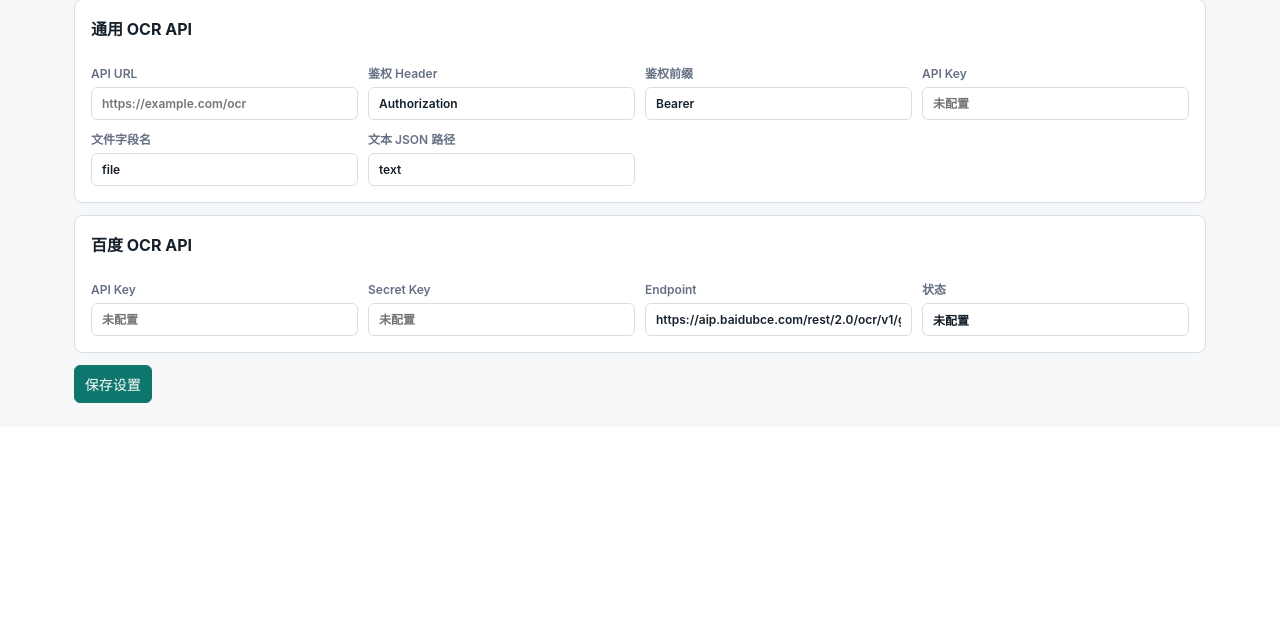
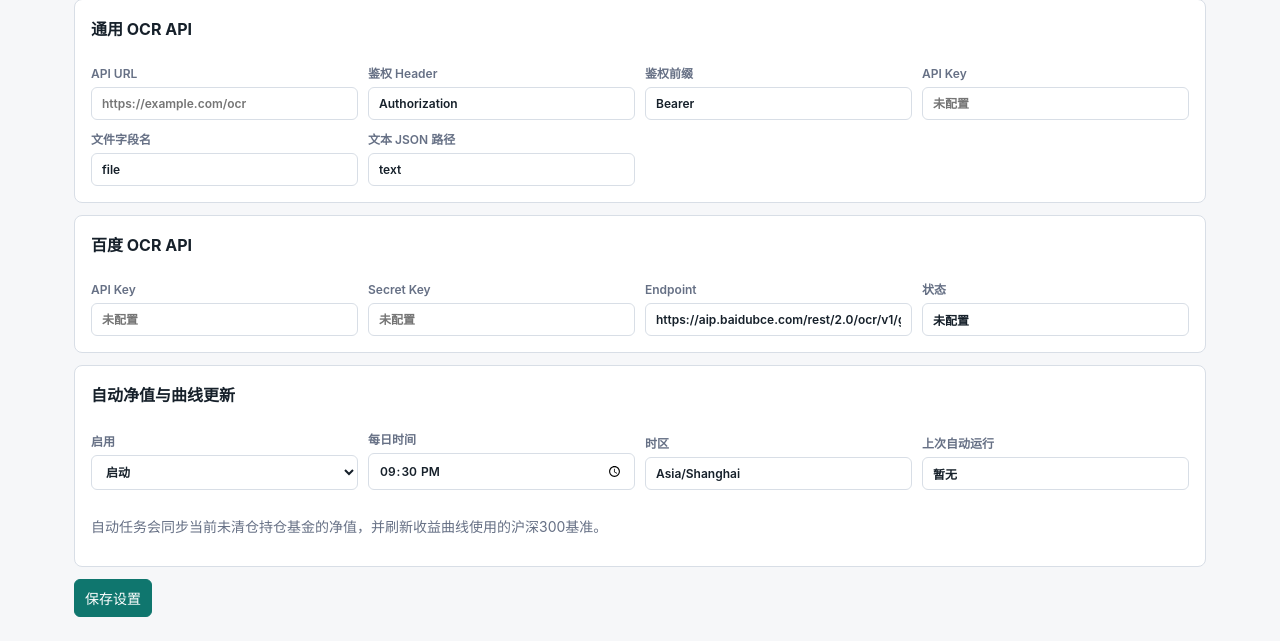
Before and after one commit to XYR-star/fund-ledger, a FastAPI app: page /settings in a window 1280 px wide. Shown: the part 613-1254 px from the top of the page. Before the commit the page ends 1016 px from the top, so only its background shows below. Run offline with FastAPI, Linux system fonts and the light colour scheme; the visitor is signed in with stand-in values (Sample User, id 1); parts of the project's set-up code (start-up, migrations or seed data) failed here and were passed over.

Commit message:
Add daily market sync scheduler

```diff
--- a/app/app_settings.py
+++ b/app/app_settings.py
@@ -32,6 +32,10 @@ DEFAULTS = {
     "BAIDU_OCR_API_KEY": "",
     "BAIDU_OCR_SECRET_KEY": "",
     "BAIDU_OCR_ENDPOINT": "https://aip.baidubce.com/rest/2.0/ocr/v1/general_basic",
+    "AUTO_MARKET_SYNC_ENABLED": "true",
+    "AUTO_MARKET_SYNC_TIME": "21:30",
+    "AUTO_MARKET_SYNC_TIMEZONE": "Asia/Shanghai",
+    "AUTO_MARKET_SYNC_LAST_RUN_DATE": "",
 }
 
 
--- a/app/main.py
+++ b/app/main.py
@@ -1,9 +1,12 @@
 import json
 import re
+import threading
+import time as time_module
 from datetime import date, datetime, time, timedelta
 from pathlib import Path
 from typing import Any, Optional
 from urllib.parse import urlencode
+from zoneinfo import ZoneInfo, ZoneInfoNotFoundError
 
 from fastapi import Depends, FastAPI, File, Form, HTTPException, Request, UploadFile
 from fastapi.responses import HTMLResponse, JSONResponse, RedirectResponse, Response
@@ -44,6 +47,7 @@ from .templates import templates
 app = FastAPI(title="Fund Ledger")
 add_session_middleware(app)
 app.mount("/static", StaticFiles(directory=Path(__file__).parent / "static"), name="static")
+_scheduler_started = False
 
 
 @app.on_event("startup")
@@ -52,6 +56,7 @@ def on_startup() -> None:
     register_background_jobs()
     normalize_money_fund_records()
     recover_interrupted_jobs()
+    start_daily_market_sync_scheduler()
 
 
 def register_background_jobs() -> None:
@@ -61,6 +66,56 @@ def register_background_jobs() -> None:
     register_job("sync_nav", process_nav_job)
     register_job("sync_benchmark", process_benchmark_job)
     register_job("sync_fund_rule", process_fund_rule_sync_job)
+    register_job("daily_market_sync", process_daily_market_sync_job)
+
+
+def start_daily_market_sync_scheduler() -> None:
+    global _scheduler_started
+    if _scheduler_started:
+        return
+    _scheduler_started = True
+    thread = threading.Thread(
+        target=daily_market_sync_scheduler_loop,
+        name="fund-ledger-daily-market-sync",
+        daemon=True,
+    )
+    thread.start()
+
+
+def daily_market_sync_scheduler_loop() -> None:
+    while True:
+        try:
+            maybe_enqueue_daily_market_sync()
+        except Exception:
+            pass
+        time_module.sleep(60)
+
+
+def maybe_enqueue_daily_market_sync(now: datetime | None = None) -> BackgroundJob | None:
+    with Session(engine) as session:
+        config = runtime_settings(session)
+        if config.get("AUTO_MARKET_SYNC_ENABLED", "true") != "true":
+            return None
+        tz_name = config.get("AUTO_MARKET_SYNC_TIMEZONE", "Asia/Shanghai") or "Asia/Shanghai"
+        try:
+            tz = ZoneInfo(tz_name)
+        except ZoneInfoNotFoundError:
+            tz = ZoneInfo("Asia/Shanghai")
+            tz_name = "Asia/Shanghai"
+        now = now.astimezone(tz) if now else datetime.now(tz)
+        target_time = parse_optional_time_value(config.get("AUTO_MARKET_SYNC_TIME")) or time(21, 30)
+        if now.hour != target_time.hour or now.minute != target_time.minute:
+            return None
+        today_key = now.date().isoformat()
+        if config.get("AUTO_MARKET_SYNC_LAST_RUN_DATE") == today_key:
+            return None
+        job = create_and_enqueue(
+            session,
+            "daily_market_sync",
+            {"date": today_key, "timezone": tz_name, "scheduled_time": target_time.strftime("%H:%M")},
+        )
+        save_settings(session, {"AUTO_MARKET_SYNC_LAST_RUN_DATE": today_key})
+        return job
 
 
 def require_user(request: Request) -> str:
@@ -1151,6 +1206,26 @@ def process_benchmark_job(payload: dict[str, Any]) -> str:
         return f"沪深300同步完成，新增 {inserted} 条"
 
 
+def process_daily_market_sync_job(payload: dict[str, Any]) -> str:
+    with Session(engine) as session:
+        fund_codes = current_holding_fund_codes(session)
+        if not fund_codes:
+            return "每日同步完成：当前无持仓基金"
+        errors = sync_related_market_data(session, fund_codes)
+        message = f"每日同步完成：持仓基金 {', '.join(sorted(fund_codes))}"
+        if errors:
+            message += "；" + "；".join(errors)
+        return message
+
+
+def current_holding_fund_codes(session: Session) -> set[str]:
+    return {
+        item.fund_code
+        for item in calculate_position_summaries(session)
+        if not item.is_closed and item.fund_code != "000000"
+    }
+
+
 def process_fund_rule_sync_job(payload: dict[str, Any]) -> str:
     code = str(payload["fund_code"]).zfill(6)
     synced = fetch_fund_rule_from_akshare(code)
@@ -1440,6 +1515,9 @@ def settings_update(
     baidu_ocr_api_key: str = Form(""),
     baidu_ocr_secret_key: str = Form(""),
     baidu_ocr_endpoint: str = Form("https://aip.baidubce.com/rest/2.0/ocr/v1/general_basic"),
+    auto_market_sync_enabled: str = Form("off"),
+    auto_market_sync_time: str = Form("21:30"),
+    auto_market_sync_timezone: str = Form("Asia/Shanghai"),
     _: str = Depends(require_user),
     session: Session = Depends(get_session),
 ):
@@ -1463,6 +1541,9 @@ def settings_update(
         or current.get("BAIDU_OCR_SECRET_KEY", ""),
         "BAIDU_OCR_ENDPOINT": baidu_ocr_endpoint.strip()
         or "https://aip.baidubce.com/rest/2.0/ocr/v1/general_basic",
+        "AUTO_MARKET_SYNC_ENABLED": "true" if auto_market_sync_enabled == "on" else "false",
+        "AUTO_MARKET_SYNC_TIME": auto_market_sync_time.strip() or "21:30",
+        "AUTO_MARKET_SYNC_TIMEZONE": auto_market_sync_timezone.strip() or "Asia/Shanghai",
     }
     save_settings(session, values)
     return redirect("/settings?message=设置已保存")
@@ -2704,7 +2785,7 @@ def nav_page(
     }
     jobs = session.exec(
         select(BackgroundJob)
-        .where(BackgroundJob.job_type == "sync_nav")
+        .where(BackgroundJob.job_type.in_(["sync_nav", "daily_market_sync"]))
         .order_by(desc(BackgroundJob.created_at))
         .limit(5)
     ).all()
@@ -2721,6 +2802,15 @@ def nav_sync(
 ):
     job = create_and_enqueue(session, "sync_nav", {"fund_code": fund_code.zfill(6)})
     return redirect(f"/nav?message=净值同步已加入后台任务 #{job.id}")
+
+
+@app.post("/nav/sync-current")
+def nav_sync_current(
+    _: str = Depends(require_user),
+    session: Session = Depends(get_session),
+):
+    job = create_and_enqueue(session, "daily_market_sync", {"manual": True})
+    return redirect(f"/nav?message=当前持仓和曲线同步已加入后台任务 #{job.id}")
 
 
 @app.get("/backup", response_class=HTMLResponse)
--- a/app/templates/settings.html
+++ b/app/templates/settings.html
@@ -108,6 +108,28 @@
     </div>
   </section>
 
+  <section class="panel stack">
+    <h2>自动净值与曲线更新</h2>
+    <div class="form-grid">
+      <label>启用
+        <select name="auto_market_sync_enabled">
+          <option value="on" {% if config.AUTO_MARKET_SYNC_ENABLED == "true" %}selected{% endif %}>启动</option>
+          <option value="off" {% if config.AUTO_MARKET_SYNC_ENABLED != "true" %}selected{% endif %}>停止</option>
+        </select>
+      </label>
+      <label>每日时间
+        <input type="time" name="auto_market_sync_time" value="{{ config.AUTO_MARKET_SYNC_TIME }}">
+      </label>
+      <label>时区
+        <input name="auto_market_sync_timezone" value="{{ config.AUTO_MARKET_SYNC_TIMEZONE }}">
+      </label>
+      <label>上次自动运行
+        <input value="{{ config.AUTO_MARKET_SYNC_LAST_RUN_DATE or '暂无' }}" disabled>
+      </label>
+    </div>
+    <p class="muted">自动任务会同步当前未清仓持仓基金的净值，并刷新收益曲线使用的沪深300基准。</p>
+  </section>
+
   <div class="actions">
     <button class="btn primary" type="submit">保存设置</button>
   </div>
```
Also changed, not shown: app/templates/nav.html (+9 -2 lines), tests/test_app.py (+49 -0 lines).
